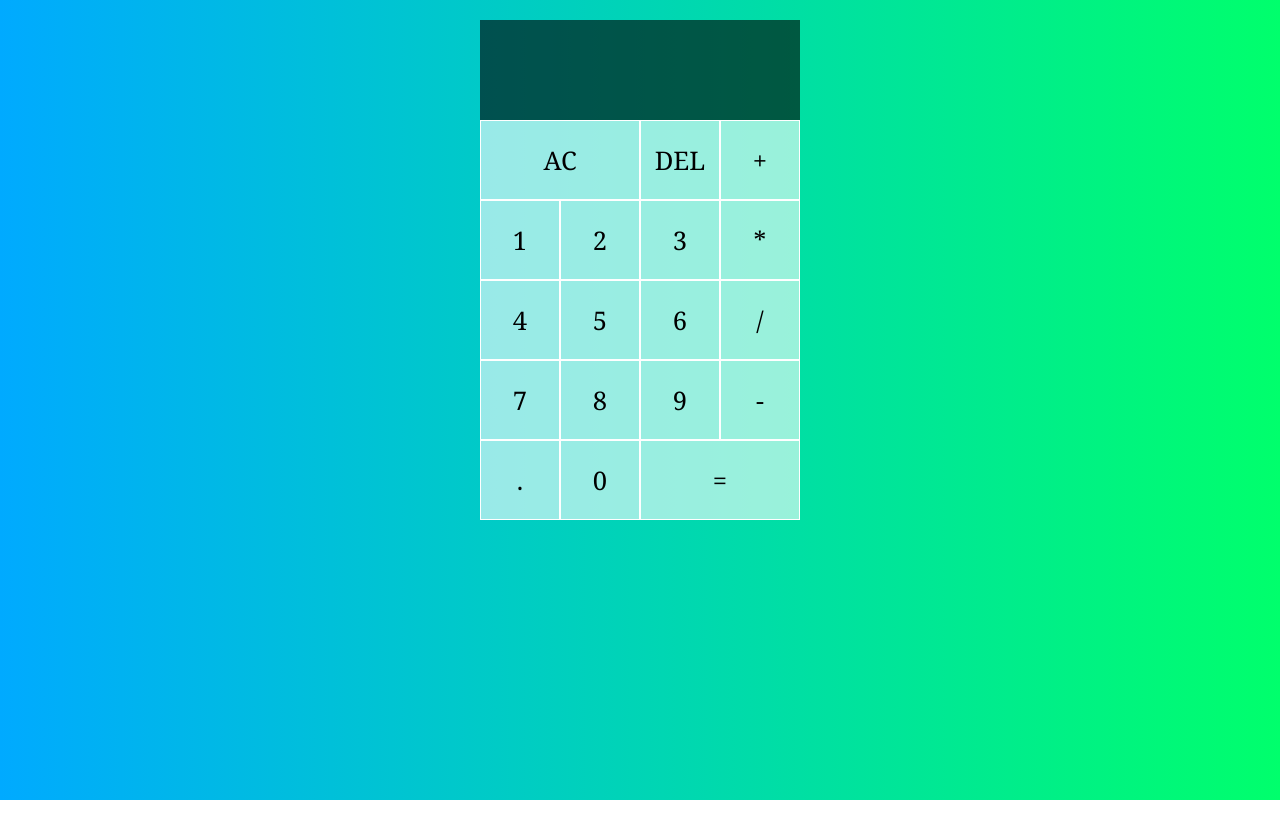
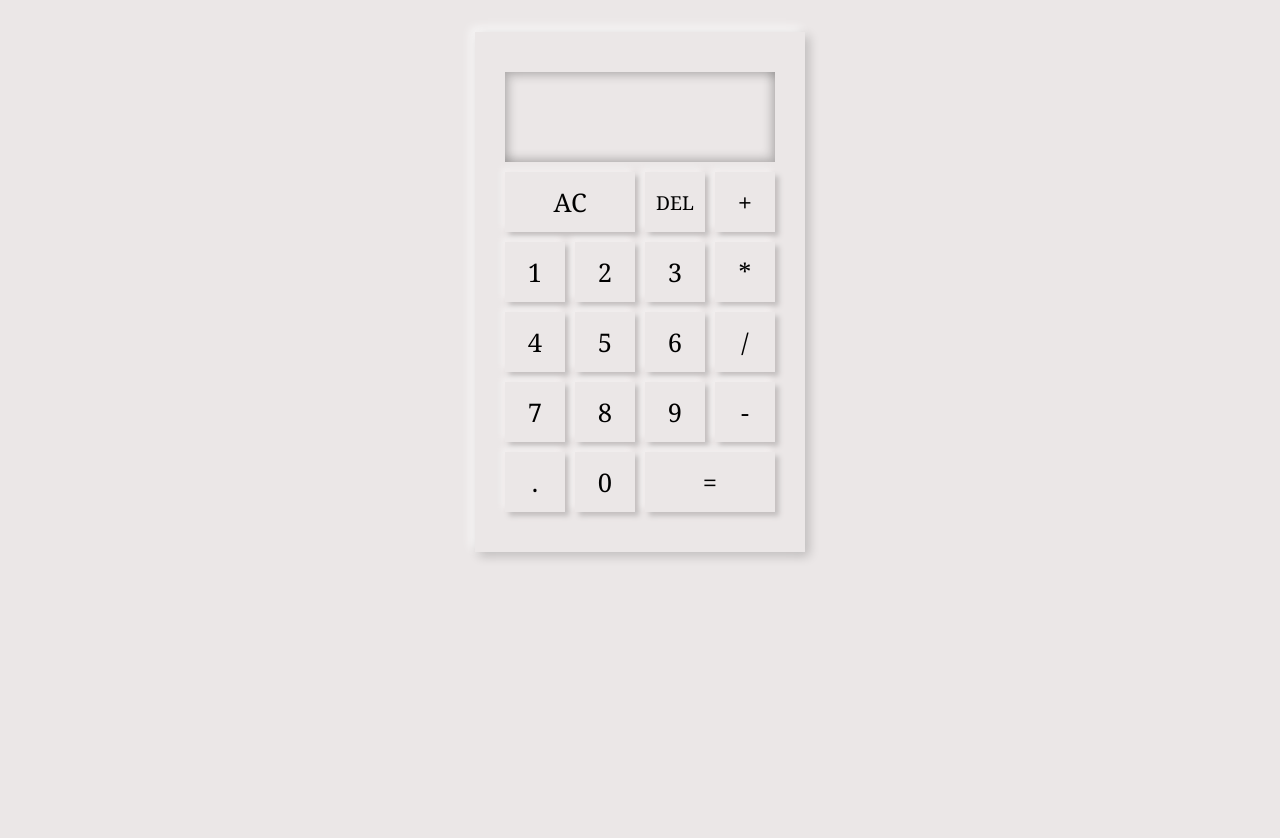
Before and after one commit to PeterMichael28/demo-repo, a plain HTML site: page index.html in a window 1280 px wide. Before the commit the page ends 800 px from the top, so only its background shows below. Drawn offline with Linux system fonts and the light colour scheme.

Commit message:
neumorphism

```diff
--- a/index.html
+++ b/index.html
@@ -15,7 +15,7 @@
             <div class="current cur"></div>
         </div>
         <button class="span-2 ac">AC</button>
-        <button class="del">DEL</button>
+        <button class="del" style="font-size:1.2rem ;">DEL</button>
         <button class="operand">+</button>
         <button class="num">1</button>
         <button class="num">2</button>
--- a/style.css
+++ b/style.css
@@ -7,25 +7,36 @@
 body {
     padding: 0;
     margin: 0;
-    background: linear-gradient(to right, #00aaff, #00ff6c);
+    background: #ebe7e7;
+    height: 110vh;
+    overflow-x: hidden;
 
 }
 
 .calculator-grid {
     display: grid;
-    grid-template-columns: repeat(4, 80px);
-    grid-template-rows: minmax(100px, auto) repeat(5, 80px);
+    grid-template-columns: repeat(4, 60px);
+    grid-template-rows: minmax(90px, auto) repeat(5, 60px);
     justify-content: center;
     align-content: center;
-    max-height: 80vh;
-    /* padding: 15px 10px; */
-    margin: 20px auto;
+    /* align-items: center; */
+    max-height: 90vh;
+    padding: 40px 5px;
+    margin: 0 auto;
+    margin-top: 2rem;
+    box-shadow: 4px 4px 10px rgba(0, 0, 0, .2),
+                -4px -4px 10px rgba(255, 255, 255, .8);
+    background-color: #ebe7e7;
+    max-width: 330px;
+    gap: 10px;
 
 
 }
 .output {
     grid-column: 1 / -1;
-    background: rgba(0, 0, 0, .6);
+    background: transparent;
+    box-shadow: inset 4px 4px 10px rgba(0, 0, 0, .2),
+                inset -4px -4px 10px rgba(0, 0, 0, .2);
     display: flex;
     align-items: flex-end;
     justify-content: space-around;
@@ -33,24 +44,30 @@ body {
     padding: 10px;
     word-wrap: break-word;
     word-break: break-all;
+
 }
 .previous {
     font-size: 1.2rem;
-    color: rgba(255, 255, 255, .6);
+    color: rgba(0, 0, 0, .6);
 }
 .current {
     font-size: 2rem;
-    color: rgba(255, 255, 255, 1);
+    color: black;
 }
 button{
     outline: none;
     cursor: pointer;
     font-size: 1.6rem;
-    border: 1px solid white;
-    background: rgba(255, 255, 255, .6);
+    border: none;
+    background: transparent;
+    box-shadow: 4px 4px 5px #c3bfbf,
+                -4px -4px 5px #f2efef;
+    transition: .5s ease all;
+
 }
 button:hover {
-    background: rgba(255, 255, 255, .8);
+    box-shadow: inset 4px 4px 5px #c3bfbf,
+                inset -4px -4px 5px #f2efef;
 
 }
 .span-2{
```
